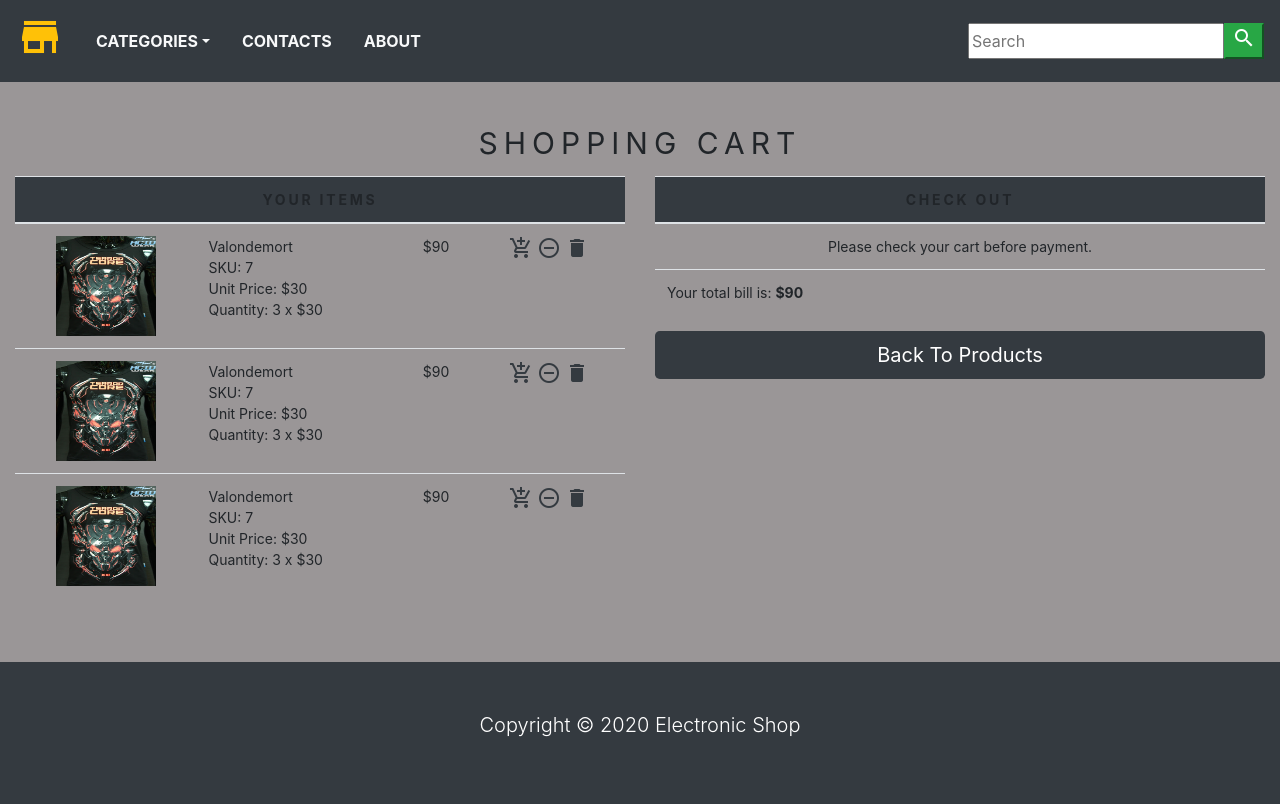
After one commit to MihailKrasinski/ecommerce_shop_gr_yel, a Django app: page /cart in a window 1280 px wide. The commit adds this page. Run offline with Django 3.2, Linux system fonts and the light colour scheme; data that the repository does not hold is empty; some libraries are stand-ins or nearby versions.

Commit message:
Add products to Navbar, add info+description about product fromDB, create template for buyers Cart

```diff
--- a/ecommerce/settings.py
+++ b/ecommerce/settings.py
@@ -64,6 +64,7 @@ TEMPLATES = [
                 'django.template.context_processors.request',
                 'django.contrib.auth.context_processors.auth',
                 'django.contrib.messages.context_processors.messages',
+                'shop.context_processors.menu_links',
             ],
         },
     },
--- /dev/null
+++ b/ecommerce/static/css/cart.css
@@ -0,0 +1,16 @@
+.cart-table {
+	min-width: 480px;
+	font-size: 14px;
+}
+
+.cart-thead {
+	font-weight: normal;
+	text-transform: uppercase;
+	letter-spacing: .2em;
+	background-color: #343A40 !important;
+}
+
+.cart-icon {
+	text-decoration: none;
+	color: #343A40;
+}
--- /dev/null
+++ b/shop/context_processors.py
@@ -0,0 +1,6 @@
+from .models import Category
+
+
+def menu_links(request):
+	links = Category.objects.all()
+	return dict(links=links)
--- a/shop/templates/base.html
+++ b/shop/templates/base.html
@@ -16,6 +16,7 @@
       rel="stylesheet">
 
       <link rel="stylesheet" type="text/css" href="{% static 'css/base.css' %}">
+      <link rel="stylesheet" type="text/css" href="{% static 'css/cart.css' %}">
 
       <style type="text/css">
         .material-icons.md-48 { font-size: 48px; }
--- /dev/null
+++ b/shop/templates/cart.html
@@ -0,0 +1,95 @@
+{% extends 'base.html' %}
+
+{% load static %}
+
+{% block title %}
+	Cart
+{% endblock %}
+
+{% block content %}
+
+	<div class="text-center">
+		<br>
+		<div class="text-center product_title">
+			Shopping Cart
+		</div>
+	</div>
+	<div class="row mx-auto">
+		<div class="col-12 col-sm-12 col-md-12 col-lg-6 text-center">
+			<table class="table cart-table">
+				<thead class="cart-thead">
+					<tr>
+						<th colspan="4">
+							Your Items
+						</th>
+					</tr>
+				</thead>
+				{% for i in '123' %}
+				<tr>
+					<td>
+						<a href="">
+							<img src="{% static 'images/unnamed.jpg'%}" width="100" height="100">
+						</a>
+					</td>
+					<td class="text-left">
+						Valondemort
+						<br>
+						SKU: 7
+						<br>
+						Unit Price: $30
+						<br>
+						Quantity: 3 x $30
+					</td>
+					<td>
+						$90
+					</td>
+					<td>
+						<a href=""><i class="material-icons cart-icon">add_shopping_cart</i></a>
+						<a href=""><i class="material-icons cart-icon">remove_circle_outline</i></a>
+						<a href=""><i class="material-icons cart-icon">delete</i></a>
+					</td>
+				</tr>
+				{% endfor %}
+			</table>
+		</div>
+		<div class="col-12 col-sm-12 col-md-12 col-lg-6 text-center">
+			<table class="table cart-table">
+				<thead class="cart-thead">
+					<tr>
+						<th colspan="4">
+							Check Out
+						</th>
+					</tr>
+				</thead>
+				<tbody>
+					<tr>
+						<td>
+							Please check your cart before payment.
+						</td>
+					</tr>
+					<tr class="text-left">
+						<td>
+							Your total bill is: <strong>$90</strong>
+						</td>
+					</tr>
+				</tbody>
+			</table>
+			<div class="mx-auto">
+				<a href="" style="text-decoration: none;">
+					<button type="button" class="btn btn-lg btn-block bg-dark text-white">
+						Back To Products
+					</button>
+				</a>
+			</div>
+		</div>
+
+	</div>
+
+
+
+
+
+
+
+
+{% endblock %}
--- a/shop/templates/home.html
+++ b/shop/templates/home.html
@@ -33,7 +33,8 @@
 				<div class="col-9 mx-auto col-md-6 col-lg-3">
 					<div class="card mb-5">
 						<div class="p-4">
-							<img class="card-img-top" src="{{product.image.url}}" alt="{{product.name}}">
+							<a href="{{product.get_url}}"><img class="card-img-top" src="{{product.image.url}}" alt="{{product.name}}"></a>
+
 						</div>
 
 						<div class="card-footer d-flex justify-content-between" style="background
--- a/shop/templates/navbar.html
+++ b/shop/templates/navbar.html
@@ -1,6 +1,6 @@
 	<nav class="navbar navbar-expand-md navbar-light bg-dark">
 
-		<a href="#" class="navbar-brand"><i class="material-icons text-warning md-48">store</i></a>
+		<a href="/" class="navbar-brand"><i class="material-icons text-warning md-48">store</i></a>
 		<button class="navbar-toggler bg-light" data-toggle="collapse" data-target="#navbar"><span class="navbar-toggler-icon"></span></button>
 		<div id="navbar" class="collapse navbar-collapse justify-content-between">
 		   <ul class="navbar-nav">
@@ -8,11 +8,11 @@
 			text-light text-uppercase font-weight-bold px-3 dropdown-toggle"
 			data-toggle="dropdown" href="">Categories</a>
 				<div class="dropdown-menu">
-				  <a class="dropdown-item" href="">Category1</a>
-				  <a class="dropdown-item" href="">Category2</a>
-				  <a class="dropdown-item" href="">Category3</a>
-				  <a class="dropdown-item" href="">Category4</a>
-				  <a class="dropdown-item" href="">Category5</a>
+				  <a class="dropdown-item" href="{% url 'home' %}">All products</a>
+				  {% for category in links %}
+				  <a class="dropdown-item" href="{{category.get_url}}">{{category.name}}</a>
+				  {% endfor %}
+
 				</div>
 			</li>
 			<li class="nav-item"><a class="nav-link text-light text-uppercase font-weight-bold px-3" href="">Contacts</a></li>
--- a/shop/urls.py
+++ b/shop/urls.py
@@ -3,6 +3,7 @@ from . import views
 
 urlpatterns = [
     path('', views.home, name='home'),
-    path('<slug:category_slug>', views.home, name='products_by_category'),
-    path('product/', views.product, name='product'),
+    path('category/<slug:category_slug>', views.home, name='products_by_category'),
+    path('category/<slug:category_slug>/<slug:product_slug>', views.product, name='product_detail'),
+    path('cart', views.cart, name='cart'),
 ]
--- a/shop/views.py
+++ b/shop/views.py
@@ -17,5 +17,12 @@ def home(request, category_slug=None):
 		'products': products})
 
 
-def product(request):
-	return render(request, 'product.html')
+def product(request, category_slug, product_slug):
+	try:
+		product = Product.objects.get(category__slug=category_slug, slug=product_slug)
+	except Exception as e:
+		raise e
+	return render(request, 'product.html', {'product': product})
+
+def cart(request):
+	return render(request, 'cart.html')
```
Also changed, not shown: shop/models.py (+8 -0 lines), shop/templates/product.html (+8 -4 lines).
